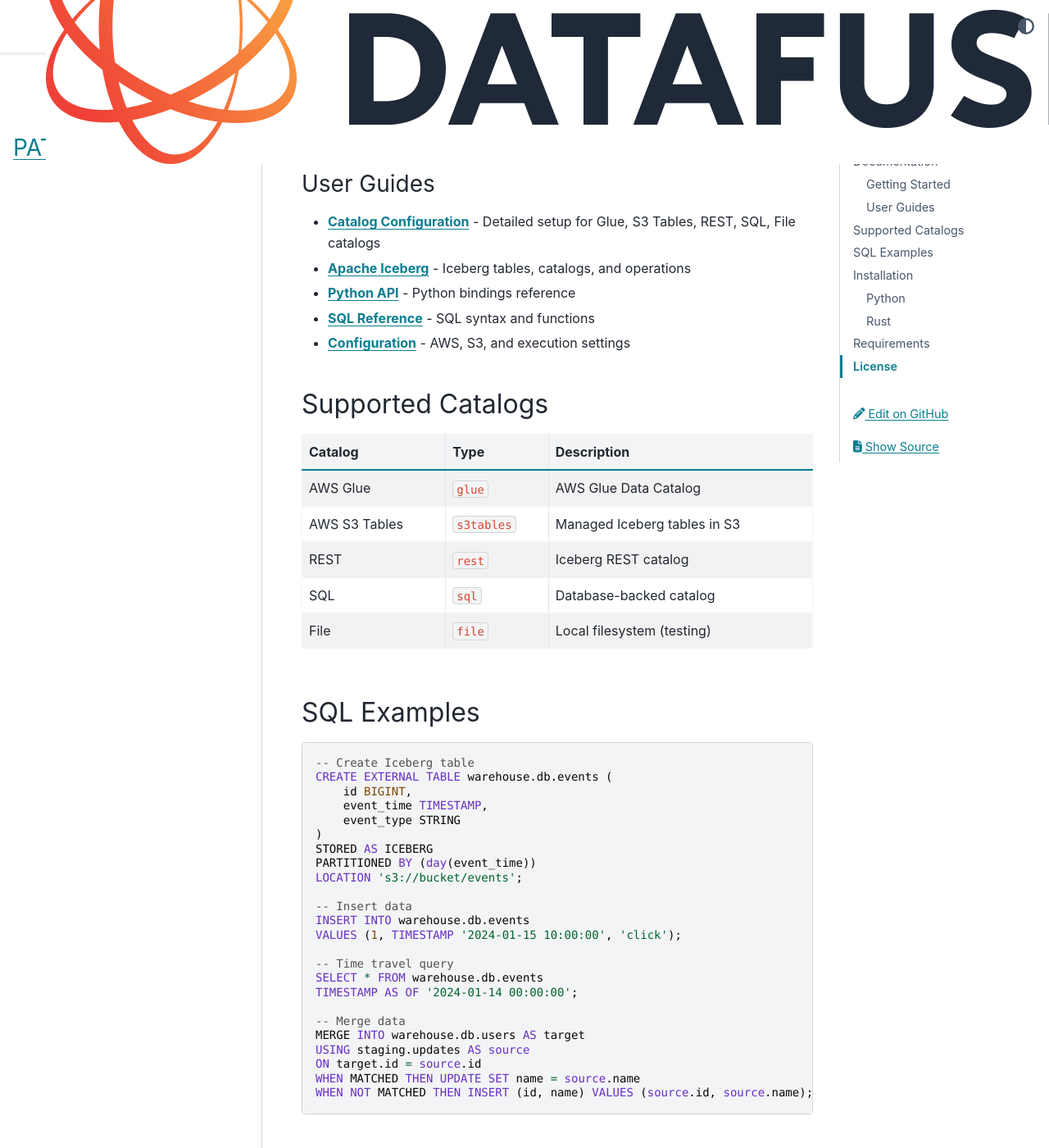
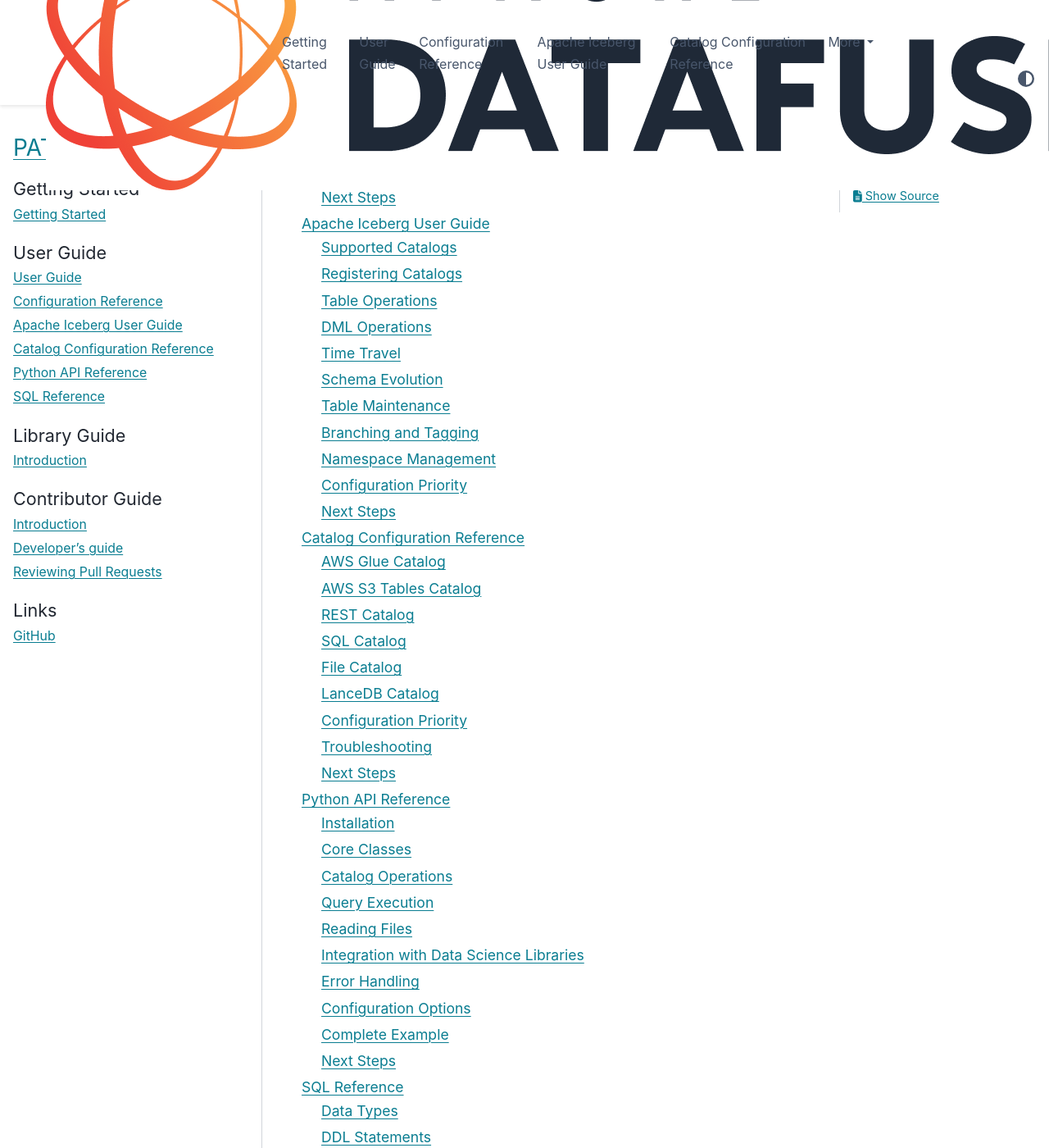
Before and after one commit to pathsdata/query-rust-doc, a Sphinx documentation site: the page built from source/index.rst, in a window 1280 px wide and 1400 px high, scrolled down 1105 px. Shown: the whole window at 82% size. Built offline with Sphinx 7.4.7 and the PyData theme 0.15.4, drawn with Linux system fonts in a browser that asks for light colours; some of the changed text lies outside the part shown.

Commit message:
Fix navigation: remove index.md conflict with index.rst
index.md was overriding index.rst which contains the toctree.
Now sidebar shows full navigation tree:
- Getting Started
- User Guide (Configuration, Iceberg, Catalogs, Python, SQL)
- Library Guide
- Contributor Guide
- Links

🤖 Generated with [Claude Code](https://claude.com/claude-code)

Co-Authored-By: Claude Opus 4.5 <noreply@anthropic.com>

````diff
--- a/source/_templates/sidebar-nav.html
+++ b/source/_templates/sidebar-nav.html
@@ -1,2 +1,5 @@
 <h3><a href="{{ pathto(root_doc)|e }}">PATHSDATA Docs</a></h3>
-{{ toctree(maxdepth=4, collapse=False, includehidden=True) }}
+
+<div class="toctree-wrapper">
+{{ toctree(maxdepth=3, collapse=False, includehidden=True, titles_only=True) }}
+</div>
--- a/source/index.md
+++ /dev/null
@@ -1,120 +0,0 @@
-# PATHSDATA Documentation
-
-PATHSDATA is a high-performance query engine built on Apache DataFusion with native support for Apache Iceberg and LanceDB. Query your data lake with full ACID transactions, time travel, and lightning-fast performance.
-
-## Features
-
-- **Apache Iceberg** - Full read/write support with ACID transactions
-- **Multiple Catalogs** - AWS Glue, S3 Tables, REST, SQL, File
-- **DML Operations** - INSERT, UPDATE, DELETE, MERGE INTO
-- **Time Travel** - Query historical data snapshots
-- **LanceDB Integration** - Vector database support
-- **Python & Rust APIs** - Native bindings for both languages
-- **High Performance** - Built on Apache Arrow and DataFusion
-
-## Quick Start
-
-```python
-from pathsdata_test import SessionContext
-
-# Create a session with AWS config
-ctx = SessionContext({
-    "aws.region": "us-east-1",
-    "aws.profile_name": "default"
-})
-
-# Register Iceberg catalog (AWS Glue)
-ctx.register_iceberg("warehouse", {
-    "type": "glue"
-})
-
-# Query your data lake
-df = ctx.sql("""
-    SELECT * FROM warehouse.analytics.events
-    WHERE event_date >= '2024-01-01'
-    LIMIT 100
-""")
-
-# View results
-df.show()
-```
-
-## Documentation
-
-### Getting Started
-
-- **[Quick Start](getting-started/index.md)** - Installation and first steps
-
-### User Guides
-
-- **[Catalog Configuration](user-guide/catalogs/index.md)** - Detailed setup for Glue, S3 Tables, REST, SQL, File catalogs
-- **[Apache Iceberg](user-guide/iceberg/index.md)** - Iceberg tables, catalogs, and operations
-- **[Python API](user-guide/python/index.md)** - Python bindings reference
-- **[SQL Reference](user-guide/sql/index.md)** - SQL syntax and functions
-- **[Configuration](user-guide/configuration/index.md)** - AWS, S3, and execution settings
-
-## Supported Catalogs
-
-| Catalog | Type | Description |
-|---------|------|-------------|
-| AWS Glue | `glue` | AWS Glue Data Catalog |
-| AWS S3 Tables | `s3tables` | Managed Iceberg tables in S3 |
-| REST | `rest` | Iceberg REST catalog |
-| SQL | `sql` | Database-backed catalog |
-| File | `file` | Local filesystem (testing) |
-
-## SQL Examples
-
-```sql
--- Create Iceberg table
-CREATE EXTERNAL TABLE warehouse.db.events (
-    id BIGINT,
-    event_time TIMESTAMP,
-    event_type STRING
-)
-STORED AS ICEBERG
-PARTITIONED BY (day(event_time))
-LOCATION 's3://bucket/events';
-
--- Insert data
-INSERT INTO warehouse.db.events
-VALUES (1, TIMESTAMP '2024-01-15 10:00:00', 'click');
-
--- Time travel query
-SELECT * FROM warehouse.db.events
-TIMESTAMP AS OF '2024-01-14 00:00:00';
-
--- Merge data
-MERGE INTO warehouse.db.users AS target
-USING staging.updates AS source
-ON target.id = source.id
-WHEN MATCHED THEN UPDATE SET name = source.name
-WHEN NOT MATCHED THEN INSERT (id, name) VALUES (source.id, source.name);
-```
-
-## Installation
-
-### Python
-
-```bash
-pip install pathsdata-test
-```
-
-### Rust
-
-```toml
-[dependencies]
-datafusion = { version = "45.0", features = ["iceberg"] }
-```
-
-## Requirements
-
-- Python 3.8+ or Rust 1.70+
-- AWS credentials (for Glue/S3 Tables)
-- Network access to catalog endpoints
-
-## License
-
-PATHSDATA is proprietary software. All rights reserved.
-
-For licensing inquiries, please contact the PATHSDATA team.
````
